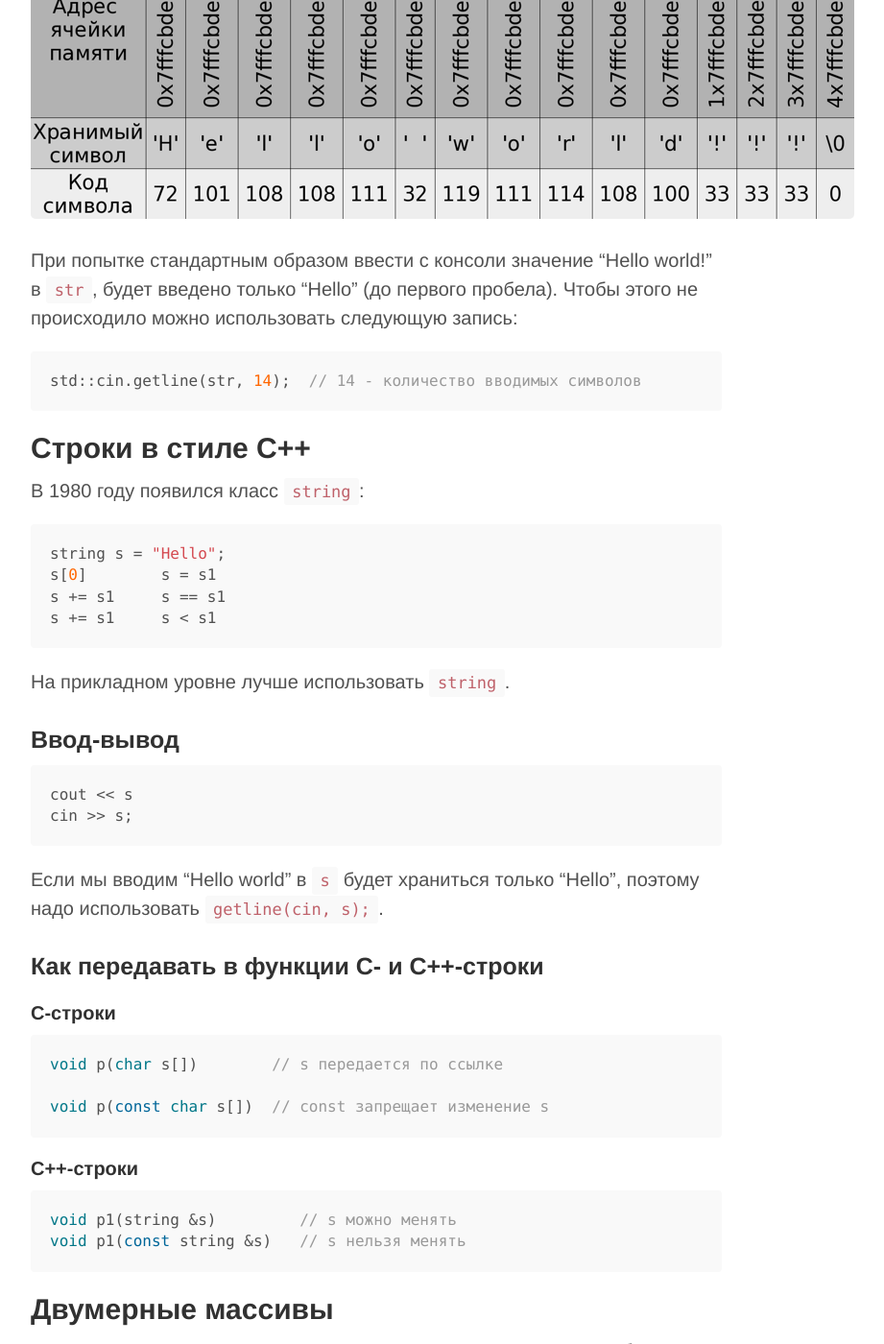
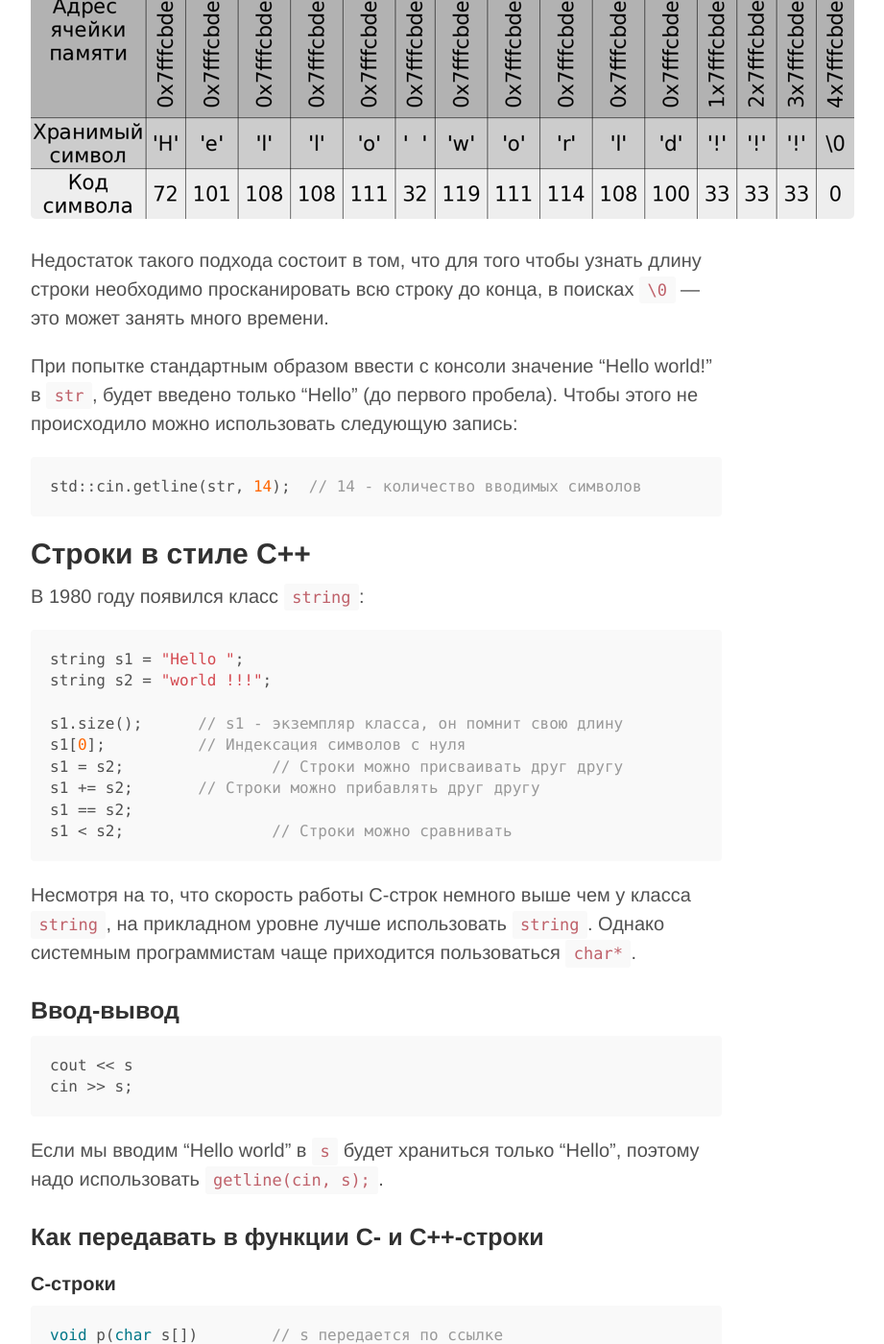
Before and after one commit to mmcs-sfedu/PL_Lections_2014-2015, a Jekyll site: the page built from lecture_05.md, in a window 1280 px wide and 1400 px high, scrolled down 549 px. Shown: the whole window at 96% size, without its empty margins (248-1169 px from the left). Built offline with Jekyll 4.4.1, drawn with Linux system fonts in a browser that asks for light colours; Markdown is read by kramdown in place of the engine named in the settings.

Commit message:
lecture 5 strings addings

````diff
--- a/lecture_05.md
+++ b/lecture_05.md
@@ -19,6 +19,8 @@ char str[] = "Hello world!!!";
 
 ![hello_in_memory](./img/hello_in_memory.png "Хранение строки str[] в памяти")
 
+Недостаток такого подхода состоит в том, что для того чтобы узнать длину строки необходимо просканировать всю строку до конца, в поисках `\0` — это может занять много времени.
+
 При попытке стандартным образом ввести с консоли значение "Hello world!" в
 `str`, будет введено только "Hello" (до первого пробела). Чтобы этого не
 происходило можно использовать следующую запись:
@@ -32,13 +34,18 @@ std::cin.getline(str, 14);  // 14 - количество вводимых сим
 В 1980 году появился класс `string`:
 
 ```cpp
-string s = "Hello";
-s[0]        s = s1
-s += s1     s == s1
-s += s1     s < s1
+string s1 = "Hello ";
+string s2 = "world !!!";
+
+s1.size();	// s1 - экземпляр класса, он помнит свою длину
+s1[0];		// Индексация символов с нуля
+s1 = s2;		// Строки можно присваивать друг другу
+s1 += s2;	// Строки можно прибавлять друг другу
+s1 == s2;
+s1 < s2;		// Строки можно сравнивать
 ```
 
-На прикладном уровне лучше использовать `string`.
+Несмотря на то, что скорость работы C-строк немного выше чем у класса `string`, на прикладном уровне лучше использовать `string`. Однако системным программистам чаще приходится пользоваться `char*`.
 
 ### Ввод-вывод
 
````
